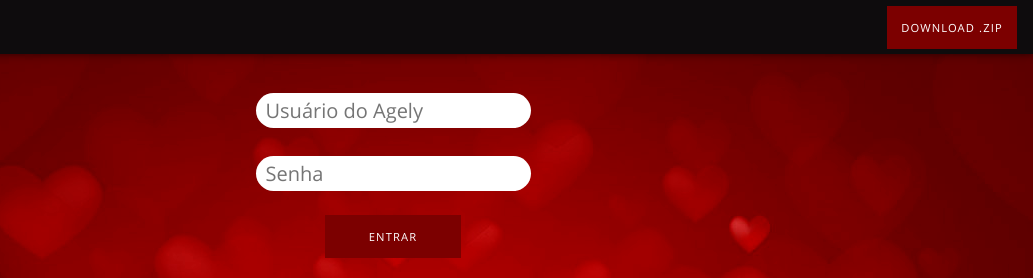
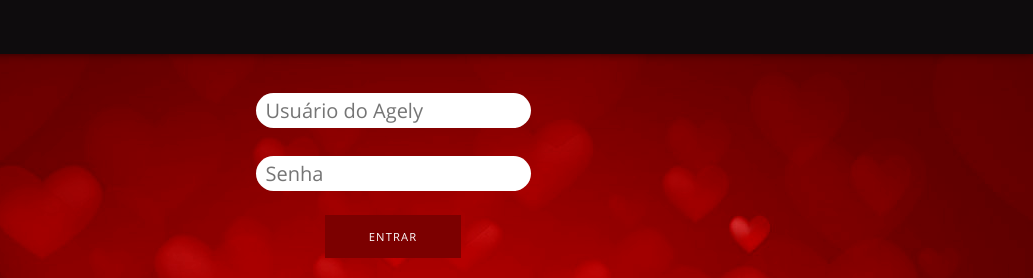
Before and after one commit to applageli/namorados, a plain HTML site: page index.html in a window 1280 px wide. Shown: the top 278 px of the page, 247-1280 px from the left. Drawn offline with Linux system fonts and the light colour scheme.

Commit message:
esconder botao

```diff
--- a/index.html
+++ b/index.html
@@ -26,7 +26,7 @@
         </div>
       </div>
       <div align="right" class="6 col" style="margin: 0;padding: 0;display: table-cell; vertical-align: middle;">
-        <span class="esconder_isso">
+        <span class="esconder_isso" style="display: none">
           <span id="escondeisso" style="font-family:Product Sans;display: none;color:#f1f1f0;">Bem vindo! <span id="botaoSairNome"></span>, </span> <a id="botaoSair" href="javascript: delete localStorage.dados;location.reload()" style="display: none;">sair</a>&nbsp;&nbsp;&nbsp;&nbsp;
           <button onclick="exportar()" class="btn primary">download .zip</button>
         </span>
```
